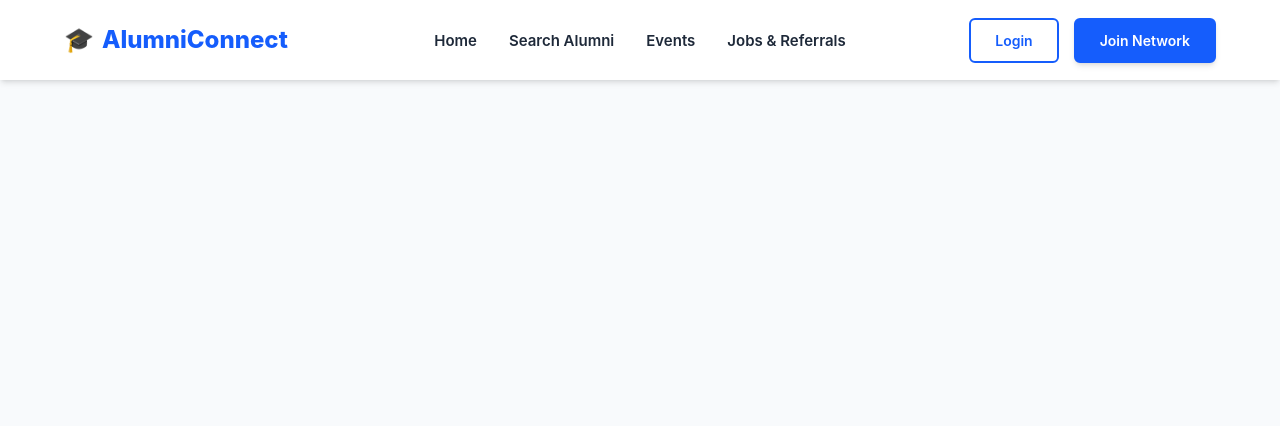
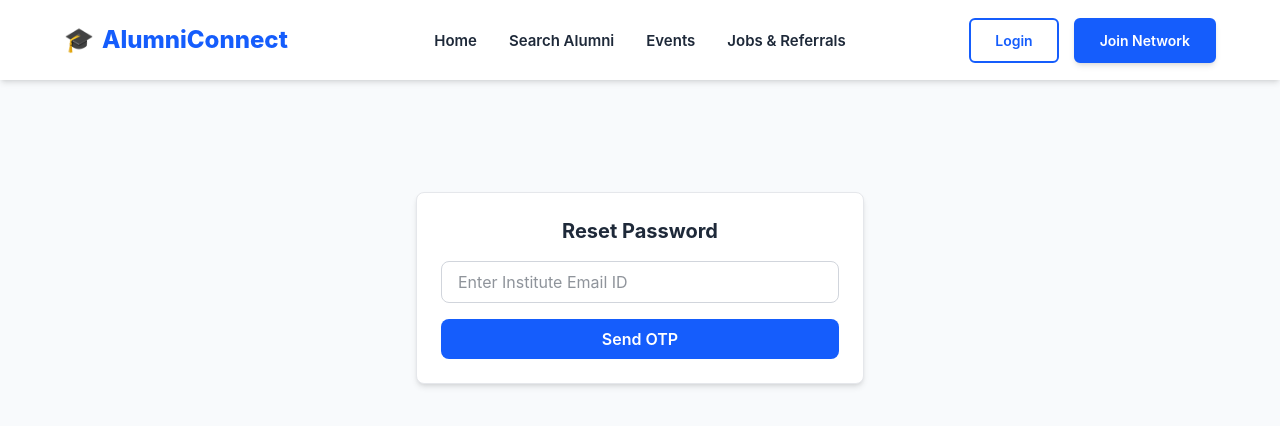
Before and after one commit to AlumniConnect-team/AlumniConnect, a React (Vite) app: page /updatepwd in a window 1280 px wide. Shown: the top 426 px of the page. Built offline with nearby package versions, Linux system fonts and the light colour scheme.

Commit message:
implmented forgotpassword

```diff
--- a/src/App.jsx
+++ b/src/App.jsx
@@ -15,6 +15,7 @@ import {Toaster} from 'react-hot-toast';
 import { UserProvider } from "./context/UserContext";
 import SearchAlumni from "./Components/Search";
 import Profile from "./Components/profile/Profile";
+import Updatepwd from "./Components/forgotpassword";
 
 function App() {
   return (
@@ -30,6 +31,7 @@ function App() {
             <Route path="/" element={<Home />} />
             <Route path="/signup" element={<Signup />} />
             <Route path="/login" element={<Login />} />
+            <Route path="/updatepwd" element={<Updatepwd/>}/>
             <Route path="/events">
               <Route index element={<Events />} />
               <Route path="register" element={<RegisterEventPage />} />
--- a/src/Components/Login.jsx
+++ b/src/Components/Login.jsx
@@ -1,7 +1,7 @@
 import { useState } from "react";
 import toast from "react-hot-toast";
 import { Link, useNavigate } from "react-router-dom";
-import axios from "axios";
+import axios from "axios"
 
 export const validatePassword = (password) => {
   const regex = /^(?=.*[A-Z])(?=.*\d)(?=.*[!@#$%^&*])[A-Za-z\d!@#$%^&*]{8,}$/;
@@ -81,12 +81,10 @@ const Login = () => {
                   Password
                 </label>
                 <div className="text-sm">
-                  <a
-                    href="#"
-                    className="font-medium text-blue-600 hover:text-blue-500"
-                  >
-                    Forgot password?
-                  </a>
+                  <Link to="/updatepwd" className="font-medium text-blue-600 hover:text-blue-500">
+                  Forgot password?
+                  </Link>
+
                 </div>
               </div>
               <input
--- /dev/null
+++ b/src/Components/forgotpassword.jsx
@@ -0,0 +1,165 @@
+import axios from 'axios';
+import React, { useState } from 'react';
+import { useNavigate } from 'react-router-dom';
+
+const Updatepwd = () => {
+    const navigate = useNavigate();
+    const [step, setStep] = useState(1);
+    const [email, setEmail] = useState('');
+    const [otp, setOtp] = useState('');
+    const [newPassword, setNewPassword] = useState('');
+    const [confirmPassword, setConfirmPassword] = useState('');
+    const [message, setMessage] = useState('');
+    const [Loading, setLoading] = useState(false);
+
+    const handleSendOtp = async () => {
+        if (email.includes('@')) {
+            setLoading(true);
+            setMessage('');
+            try {
+                const res = await axios.post(import.meta.env.VITE_SERVER_DOMAIN + "/verify-email", {
+                    email,
+                    isUpdatePassword: true
+                });
+                setMessage(res.data);
+                setStep(2);
+            } catch (err) {
+                setMessage(err.response?.data || "Error sending OTP");
+            } finally {
+                setLoading(false);
+            }
+        } else {
+            setMessage('Please enter a valid email');
+        }
+    };
+
+    const handleVerifyOtp = async () => {
+        setLoading(true);
+        try {
+            const res = await axios.post(import.meta.env.VITE_SERVER_DOMAIN + "/verify-otp", {
+                email,
+                otp
+            });
+            setStep(3);
+            setMessage(res.data);
+        } catch (err) {
+            setMessage(err.response?.data || "Invalid OTP");
+        } finally {
+            setLoading(false);
+        }
+    };
+
+    const handleUpdatePassword = async () => {
+        if (newPassword === confirmPassword && newPassword !== '') {
+            setLoading(true);
+            try {
+                const res = await axios.post(import.meta.env.VITE_SERVER_DOMAIN + "/changepwd", {
+                    email,
+                    newPassword
+                });
+                setMessage(res.data);
+                setTimeout(() => {
+                    navigate("/login");
+                }, 2000);
+            } catch (err) {
+                setMessage(err.response?.data || err.message);
+            } finally {
+                setLoading(false);
+            }
+        } else {
+            setMessage('Passwords do not match');
+        }
+    };
+
+    return (
+        <div className="mt-28 flex flex-col items-center w-full px-4">
+            <div className="w-full max-w-md bg-white p-6 rounded-lg shadow-md border border-gray-200">
+
+                {message && <p className="text-center text-blue-600 font-medium mb-4">{message}</p>}
+
+                {step === 1 && (
+                    <div className="flex flex-col gap-4">
+                        <h2 className="text-xl font-bold text-center text-gray-800">Reset Password</h2>
+                        <input
+                            type="email"
+                            placeholder="Enter Institute Email ID"
+                            value={email}
+                            disabled={Loading}
+                            onChange={(e) => setEmail(e.target.value)}
+                            className="w-full border border-gray-300 rounded-lg px-4 py-2 focus:outline-none focus:ring-2 focus:ring-blue-500"
+                        />
+                        <button
+                            disabled={Loading}
+                            onClick={handleSendOtp}
+                            className={`w-full text-white font-semibold py-2 rounded-lg transition ${Loading ? 'bg-gray-400' : 'bg-blue-600 hover:bg-blue-700'}`}
+                        >
+                            {Loading ? 'Sending...' : 'Send OTP'}
+                        </button>
+                    </div>
+                )}
+
+                {step === 2 && (
+                    <div className="flex flex-col gap-4">
+                        <h2 className="text-xl font-bold text-center text-gray-800">Verify OTP</h2>
+                        <div className="bg-gray-100 p-3 rounded text-center text-sm text-gray-600">
+                            OTP sent to: <span className="font-semibold">{email}</span>
+                        </div>
+                        <input
+                            type="text"
+                            placeholder="Enter OTP"
+                            value={otp}
+                            disabled={Loading}
+                            onChange={(e) => setOtp(e.target.value)}
+                            className="w-full border border-gray-300 rounded-lg px-4 py-2 focus:outline-none focus:ring-2 focus:ring-blue-500"
+                        />
+                        <button
+                            disabled={Loading}
+                            onClick={handleVerifyOtp}
+                            className={`w-full text-white font-semibold py-2 rounded-lg transition ${Loading ? 'bg-gray-400' : 'bg-green-600 hover:bg-green-700'}`}
+                        >
+                            {Loading ? 'Verifying...' : 'Verify OTP'}
+                        </button>
+                    </div>
+                )}
+
+                {step === 3 && (
+                    <div className="flex flex-col gap-4">
+                        <h2 className="text-xl font-bold text-center text-gray-800">Set New Password</h2>
+                        <input
+                            type="password"
+                            placeholder="New Password"
+                            value={newPassword}
+                            disabled={Loading}
+                            onChange={(e) => setNewPassword(e.target.value)}
+                            className="w-full border border-gray-300 rounded-lg px-4 py-2 focus:outline-none focus:ring-2 focus:ring-blue-500"
+                        />
+                        <input
+                            type="password"
+                            placeholder="Confirm New Password"
+                            value={confirmPassword}
+                            disabled={Loading}
+                            onChange={(e) => setConfirmPassword(e.target.value)}
+                            className="w-full border border-gray-300 rounded-lg px-4 py-2 focus:outline-none focus:ring-2 focus:ring-blue-500"
+                        />
+                        <button
+                            disabled={Loading}
+                            onClick={handleUpdatePassword}
+                            className={`w-full text-white font-semibold py-2 rounded-lg transition ${Loading ? 'bg-gray-400' : 'bg-blue-600 hover:bg-blue-700'}`}
+                        >
+                            {Loading ? 'Updating...' : 'Update Password'}
+                        </button>
+                    </div>
+                )}
+
+                {step === 4 && (
+                    <div className="text-center">
+                        <h1 className="text-2xl font-bold text-green-600 mb-2">Success!</h1>
+                        <p className="text-gray-600">Redirecting to login...</p>
+                    </div>
+                )}
+            </div>
+        </div>
+    );
+};
+
+export default Updatepwd;
```
